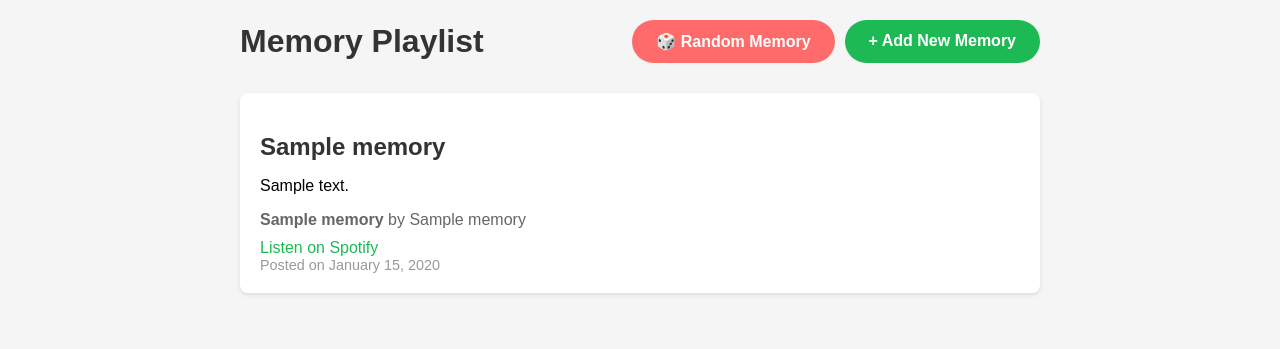
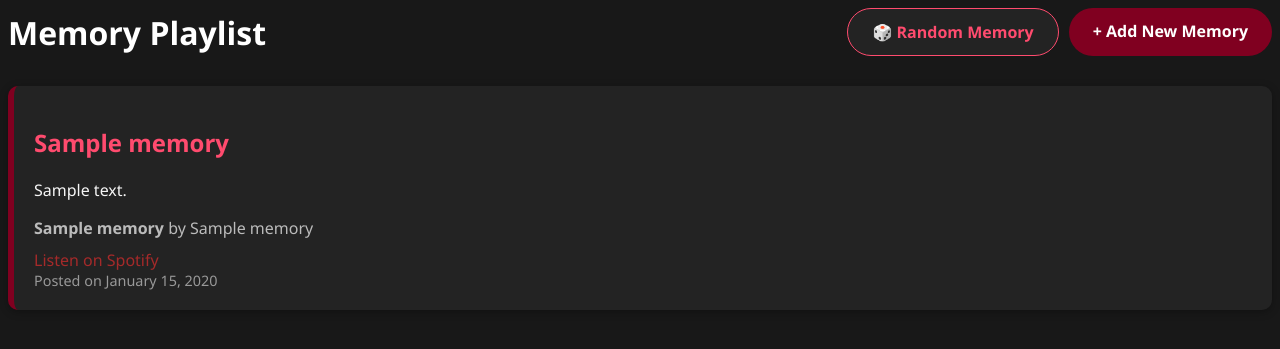
Before and after one commit to aw03yhnn/memory_playlist, a Django app: page /memories/ in a window 1280 px wide. Shown: the top 349 px of the page. Run offline with Django 4.2, Linux system fonts and the light colour scheme; tables that the repository leaves empty hold one stand-in row (values such as "Sample post").

Commit message:
Update UI: apply monotone and burgundy color scheme to all pages

```diff
--- a/memolog/templates/memolog/memory_list.html
+++ b/memolog/templates/memolog/memory_list.html
@@ -7,11 +7,9 @@
     <!-- Basic Styles -->
     <style>
         body {
-            font-family: Arial, sans-serif;
-            max-width: 800px;
-            margin: 0 auto;
-            padding: 20px;
-            background-color: #f5f5f5;
+            background: #181818;
+            color: #f5f5f5;
+            font-family: 'Segoe UI', 'Arial', sans-serif;
         }
         .header {
             display: flex;
@@ -24,7 +22,7 @@
             gap: 10px;
         }
         .create-btn {
-            background: #1DB954;
+            background: #800020;
             color: white;
             padding: 12px 24px;
             text-decoration: none;
@@ -33,60 +31,60 @@
             transition: background-color 0.3s;
         }
         .create-btn:hover {
-            background: #1ed760;
+            background: #a52a2a;
         }
         .random-btn {
-            background: #FF6B6B;
-            color: white;
+            background: #232323;
+            color: #ff4b6e;
             padding: 12px 24px;
             text-decoration: none;
             border-radius: 25px;
             font-weight: bold;
-            transition: background-color 0.3s;
+            border: 1px solid #ff4b6e;
+            transition: background-color 0.3s, color 0.3s;
         }
         .random-btn:hover {
-            background: #FF5252;
+            background: #ff4b6e;
+            color: #232323;
         }
         .memory-card {
-            background: white;
-            border-radius: 8px;
+            background: #232323;
+            border-radius: 10px;
             padding: 20px;
             margin-bottom: 20px;
-            box-shadow: 0 2px 4px rgba(0,0,0,0.1);
-        }
-        .memory-title {
-            color: #333;
-            font-size: 1.5em;
-            margin-bottom: 10px;
+            box-shadow: 0 2px 8px rgba(0,0,0,0.3);
+            color: #f5f5f5;
+            border-left: 6px solid #800020;
         }
         .memory-title a {
-            color: #333;
+            color: #ff4b6e;
             text-decoration: none;
             transition: color 0.3s;
         }
         .memory-title a:hover {
-            color: #1DB954;
+            color: #fff;
         }
         .song-info {
-            color: #666;
+            color: #bbb;
             margin-bottom: 10px;
         }
         .spotify-link {
-            color: #1DB954;
+            color: #a52a2a;
             text-decoration: none;
         }
         .spotify-link:hover {
             text-decoration: underline;
+            color: #ff4b6e;
         }
         .date {
             color: #999;
             font-size: 0.9em;
         }
         h1 {
-            color: #333;
+            color: #fff;
             margin: 0;
         }
-    </style>
+        </style>
 </head>
 <body>
     <!-- Header -->
```
Also changed, not shown: templates/base.html (+40 -1 lines).
